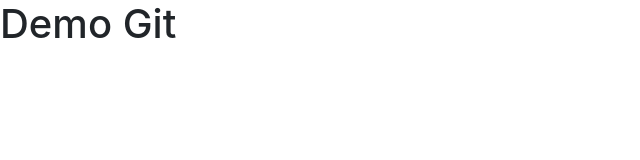
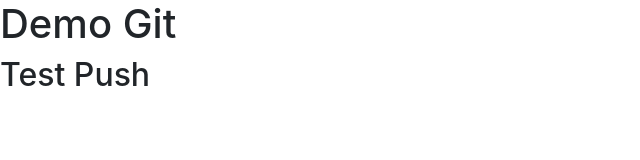
Before and after one commit to truongdoanhdx15/frontend, a plain HTML site: page index.html in a window 1280 px wide. Shown: the whole page, without its empty margins (0-640 px from the left). Drawn offline with nearby package versions, Linux system fonts and the light colour scheme.

Commit message:
Test Push

```diff
--- a/index.html
+++ b/index.html
@@ -11,6 +11,7 @@
   </head>
   <body>
       <h1>Demo Git</h1>
+      <h2>Test Push</h2>
 
     <!-- Optional JavaScript -->
     <!-- jQuery first, then Popper.js, then Bootstrap JS -->
```
